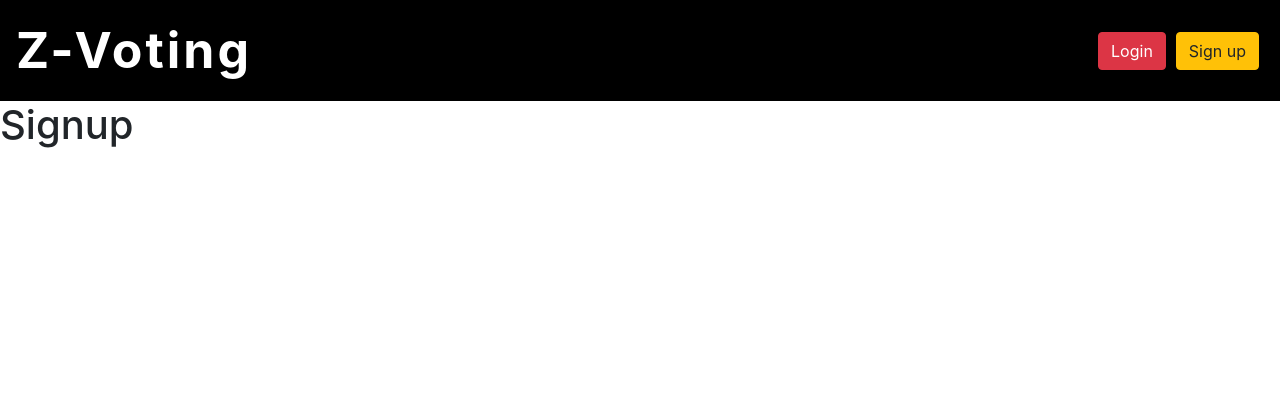
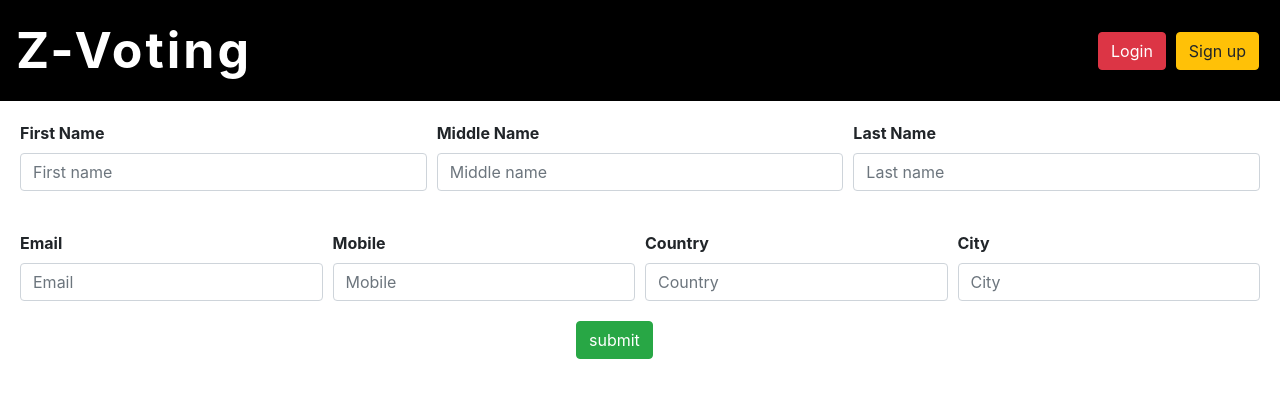
Before and after one commit to Narendranath2/e-voting, a React (Create React App) app: page /signup in a window 1280 px wide. Shown: the top 398 px of the page. Built offline with nearby package versions, Linux system fonts and the light colour scheme.

Commit message:
done with basic ui for login and signup

```diff
--- a/src/App.js
+++ b/src/App.js
@@ -12,7 +12,7 @@ function App() {
       <div>
         <Navi></Navi>
         <Switch>
-          <Route path='/' exact component={Home}></Route>
+          <Route path={`${process.env.PUBLIC_URL}/`} exact component={Home}></Route>
           <Route path='/login' component={Login}></Route>
           <Route path='/signup' component={Signup}></Route>
         </Switch>
--- a/src/Home.js
+++ b/src/Home.js
@@ -64,7 +64,7 @@ function Home() {
                 <Nav className="ml-auto">
                     <Nav.Item style={{ color: "white", marginTop: 10, marginRight: 10 }}>email: narendranathgoparaju@gmail.com</Nav.Item>
                     <Nav.Item className="Login-btn">
-                        <Button variant="warning" style={{ margin: 2 }} onClick={() => window.open("https://github.com/Narendranath2/e-voting-blockchain", "_blank")}>Support</Button>
+                        <Button variant="warning" style={{ margin: 2 }} onClick={() => window.open("https://github.com/Narendranath2/e-voting", "_blank")}>Support</Button>
                     </Nav.Item>
 
                 </Nav>
--- a/src/Login.js
+++ b/src/Login.js
@@ -1,34 +1,41 @@
 import React from 'react'
 import './App.css'
-import { Form } from 'react-bootstrap';
+import img from './bck.png'
+import { Form, Button } from 'react-bootstrap';
 class Login extends React.Component {
 
     constructor(props) {
         super(props);
         this.state = {
-            email : "",
-            password : ""
+            email: "",
+            password: ""
         }
     }
 
-    login(email,password){
+    login(email, password) {
         // have to do an api call
         return true;
     }
 
     render() {
         return (
+            <div style={{ backgroundSize: "100%" }}>
+                <img src={img} style={{ width: "100%" }}></img>
                 <div>
-                <Form>
+                    <Form style={{ marginTop: "-50%", position: "absolute" }}>
                         <Form.Group controlId="formGroupEmail">
-                        <Form.Label>Email address</Form.Label>
-                        <Form.Control type="email" placeholder="Enter email" />
+                            <Form.Label style={{ width: 300, marginLeft: "40%", fontSize: 20, fontWeight: "bold", letterSpacing: 0.3 }}>Email</Form.Label>
+                            <Form.Control type="email" placeholder="Enter email" style={{ width: 350, marginLeft: "40%" }} />
                         </Form.Group>
                         <Form.Group controlId="formGroupPassword">
-                        <Form.Label>Password</Form.Label>
-                        <Form.Control type="password" placeholder="Password" />
+                            <Form.Label style={{ width: 300, marginLeft: "40%", fontSize: 20, fontWeight: "bold", letterSpacing: 0.3 }}>Password</Form.Label>
+                            <Form.Control type="password" placeholder="Password" style={{ width: 350, marginLeft: "40%" }} />
                         </Form.Group>
+                        <Button variant="dark" type="submit" style={{ width: 350, marginLeft: "40%", fontWeight: "bold", fontSize: 20, backgroundColor: "black", color: "#FFC74D", marginTop: 20 }}>
+                            Login
+                </Button>
                     </Form>
+                </div>
             </div>
         );
     }
--- a/src/Navi.js
+++ b/src/Navi.js
@@ -6,7 +6,7 @@ import { Link } from 'react-router-dom';
 function Navi() {
     return (
         <Navbar style={{ backgroundColor: "#000000" }} variant="dark" expand="lg">
-            <Link to='/'>
+            <Link to={`${process.env.PUBLIC_URL}/`}>
                 <Navbar.Brand style={{ fontSize: 50, fontWeight: "bold", letterSpacing: 3 }}>Z-Voting</Navbar.Brand>
             </Link>
             <Nav className="ml-auto">
--- a/src/Signup.js
+++ b/src/Signup.js
@@ -1,10 +1,48 @@
 import React from 'react'
 import './App.css'
+import img from './bck.png'
+import { Form, Button, Col } from 'react-bootstrap'
 
 function Signup() {
     return (
         <div>
-            <h1>Signup</h1>
+            <Form style={{}}>
+                <Form.Row style={{padding:20}}>
+                    <Col>
+                        <Form.Label style={{fontWeight:"bold"}}>First Name</Form.Label>
+                        <Form.Control placeholder="First name" />
+                    </Col>
+                    <Col>
+                        <Form.Label style={{fontWeight:"bold"}}>Middle Name</Form.Label>
+                        <Form.Control placeholder="Middle name" />
+                    </Col>
+                    <Col>
+                        <Form.Label style={{fontWeight:"bold"}}>Last Name</Form.Label>
+                        <Form.Control placeholder="Last name" />
+                    </Col>
+                </Form.Row>
+                <Form.Row style={{padding:20}}>
+                    <Col>
+                        <Form.Label style={{fontWeight:"bold"}}>Email</Form.Label>
+                        <Form.Control placeholder="Email" />
+                    </Col>
+                    <Col>
+                        <Form.Label style={{fontWeight:"bold"}}>Mobile</Form.Label>
+                        <Form.Control placeholder="Mobile" />
+                    </Col>
+                    <Col>
+                        <Form.Label style={{fontWeight:"bold"}}>Country</Form.Label>
+                        <Form.Control placeholder="Country" />
+                    </Col>
+                    <Col>
+                        <Form.Label style={{fontWeight:"bold"}}>City</Form.Label>
+                        <Form.Control placeholder="City" />
+                    </Col>
+                </Form.Row>
+                <Form.Row style={{textAlign:"center",marginLeft:"45%"}}>
+                    <Button type="submit" variant="success">submit</Button>
+                </Form.Row>
+            </Form>
         </div>
     );
 }
```
Also changed, not shown: package.json (+8 -2 lines), src/bck.png (added), 1 other file (tests, documents, lock files or other folders). Lines whose indentation alone changed are shown as unchanged.
